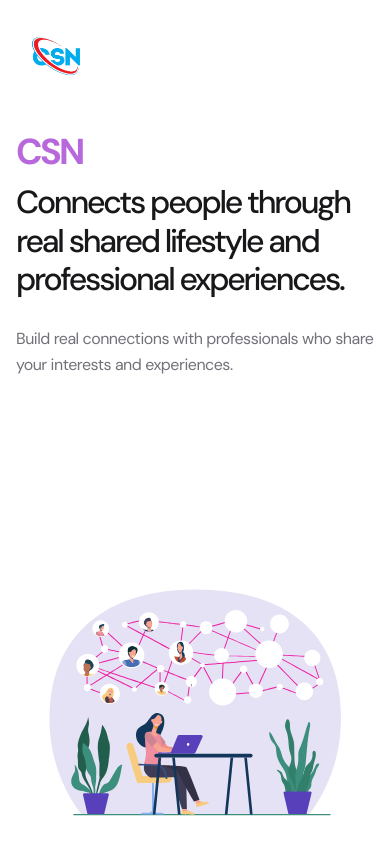
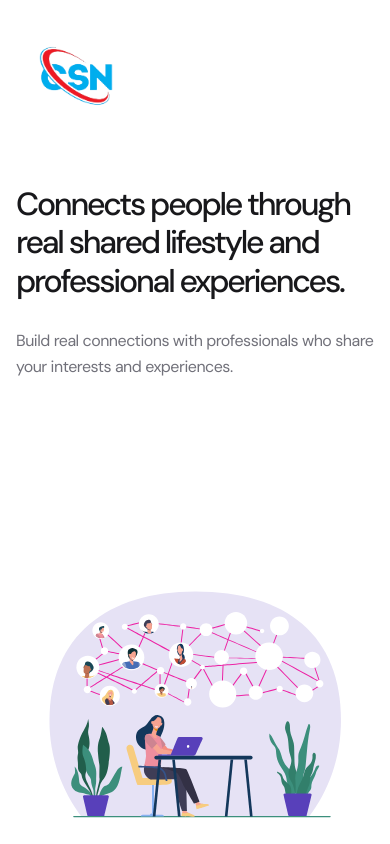
Before and after one commit to chirag-xo/CSN-, a React (Vite) app in the folder client/: page / in a window 390 px wide. Shown: the top 844 px of the page. Built offline with nearby package versions, Linux system fonts and the light colour scheme; a web font is replaced by a local one.

Commit message:
updated responsiveness

```diff
--- a/client/src/components/hero/Hero.tsx
+++ b/client/src/components/hero/Hero.tsx
@@ -18,9 +18,9 @@
             {/* Removed the background image grid */}
 
             {/* Orange CSN */}
-            <div className="orange-cns-container">
+            {/* <div className="orange-cns-container">
                 <div className="orange-cns-text">CSN</div>
-            </div>
+            </div> */}
 
             {/* Main Content - Left Side */}
             <main className="main-content">
--- a/client/src/components/sections/PurposeSection.tsx
+++ b/client/src/components/sections/PurposeSection.tsx
@@ -49,19 +49,42 @@
                 </div>
 
                 {/* Events Section - Inside Dark Container */}
-                <div className="events-section">
-                    <h3 className="events-title">Types of Events</h3>
+                {/* Events Section - Inside Dark Container */}
+                {/* Events Section - Inside Dark Container */}
+                {/* Events Section - Inside Dark Container */}
+                {/* Events Section - Inside Dark Container */}
+                {/*
+                <section className="py-16 w-full">
+                    <div className="max-w-6xl mx-auto px-6">
+                        <h2 className="text-center text-white text-4xl font-semibold mb-10">
+                            Types of Events
+                        </h2>
 
-                    <div className="grid grid-cols-1 sm:grid-cols-2 lg:grid-cols-4 gap-6">
-                        {eventTypes.map((event) => (
-                            <div key={event.number} className="rounded-2xl bg-white/95 p-6 shadow-lg border border-white/20 hover:shadow-xl transition hover:-translate-y-1 h-full flex flex-col">
-                                <p className="text-sm font-semibold text-violet-600">{event.number.padStart(2, '0')}</p>
-                                <h4 className="mt-2 text-lg font-semibold text-slate-900">{event.title}</h4>
-                                <p className="mt-2 text-sm text-slate-600 leading-relaxed">{event.description}</p>
-                            </div>
-                        ))}
+                        <div className="grid sm:grid-cols-2 lg:grid-cols-4 gap-6 w-full">
+                            {eventTypes.map((e, i) => (
+                                <div
+                                    key={i}
+                                    className="rounded-2xl bg-white/95 p-6 shadow-lg border border-white/20 hover:-translate-y-1 hover:shadow-2xl transition-all duration-300 group flex flex-col"
+                                >
+                                    <div className="text-violet-600 font-semibold text-sm mb-2">
+                                        {String(i + 1).padStart(2, "0")}
+                                    </div>
+
+                                    <h3 className="text-gray-900 font-semibold text-lg mb-2">
+                                        {e.title}
+                                    </h3>
+
+                                    <p className="text-gray-600 text-sm leading-relaxed flex-grow">
+                                        {e.description}
+                                    </p>
+
+                                    <div className="mt-4 h-[3px] w-0 bg-gradient-to-r from-violet-600 to-fuchsia-500 rounded-full transition-all duration-300 group-hover:w-full" />
+                                </div>
+                            ))}
+                        </div>
                     </div>
-                </div>
+                </section>
+                */}
             </div>
         </section>
     );
--- a/client/src/styles/mobile-responsive.css
+++ b/client/src/styles/mobile-responsive.css
@@ -50,7 +50,7 @@
         position: absolute !important;
         left: 16px !important;
         top: 16px !important;
-        width: 80px !important;
+        width: 120px !important;
         height: auto !important;
         z-index: 100 !important;
     }
--- a/client/src/styles/original.css
+++ b/client/src/styles/original.css
@@ -472,6 +472,15 @@
         transform: none;
     }
 
+    .logo {
+        top: 80px;
+        width: 242px;
+        /* Reduced by 8px from 250px */
+        height: 172px;
+        /* Reduced by 8px from 180px */
+        /* Reduced by 20px from 135px */
+    }
+
     .main-heading {
         font-size: 44px;
         width: 100%;
@@ -499,6 +508,66 @@
         width: 100%;
         max-width: 860px;
         height: auto;
+    }
+
+    /* Force stacked layout for Hero on Tablet */
+    .landing-page {
+        padding: 300px 20px 20px 20px;
+        /* Top padding to clear absolute Navbar */
+    }
+
+    .main-content {
+        position: static;
+        margin-bottom: 0px;
+        width: 50%;
+        max-width: 50%;
+        height: auto;
+        min-height: unset;
+        padding-top: 250px;
+        /* Kept top padding for alignment */
+    }
+
+    .orange-cns-container {
+        position: static;
+        margin-bottom: 10px;
+        margin-top: 200px;
+        left: auto;
+        top: auto;
+    }
+
+    .main-heading {
+        font-size: 36px;
+        height: auto;
+        min-height: 150px;
+        /* Reduced by 50px */
+        margin-top: 0;
+        width: 100%;
+        max-width: 100%;
+    }
+
+    .subheading {
+        position: static;
+        margin-top: 20px;
+        height: auto;
+        width: 100%;
+    }
+
+    .get-started-button {
+        position: static;
+        margin-top: 30px;
+    }
+
+    .hero-animation-container {
+        position: absolute;
+        right: 20px;
+        top: 250px;
+        width: 45%;
+        max-width: 450px;
+        height: auto;
+        margin: 0;
+        display: flex;
+        align-items: center;
+        justify-content: center;
     }
 }
 
@@ -548,11 +617,14 @@
         margin-bottom: 40px;
         width: 100%;
         max-width: 100%;
+        padding-top: 75px;
+        /* Reduced by 70% from 250px */
     }
 
     .main-heading {
         font-size: 36px;
         height: auto;
+        margin-top: 0;
     }
 
     .subheading {
@@ -590,6 +662,20 @@
 
     .svg-vectors {
         display: none;
+    }
+
+    .orange-cns-container {
+        position: static;
+        margin-bottom: 10px;
+        margin-top: 0;
+        left: auto;
+        top: auto;
+    }
+
+    .main-heading {
+        font-size: 36px;
+        height: auto;
+        margin-top: 0;
     }
 
     .hero-animation-container {
@@ -1270,14 +1356,14 @@
     z-index: 1;
     max-width: 1728px;
     margin: 0 auto;
-    padding: 80px 76px 40px 76px;
+    padding: 40px 76px 20px 76px;
 }
 
 /* Footer CTA Section */
 .footer-cta {
     text-align: center;
     max-width: 900px;
-    margin: 0 auto 60px auto;
+    margin: 0 auto 30px auto;
     display: flex;
     flex-direction: column;
     align-items: center;
@@ -1347,7 +1433,7 @@
     display: flex;
     justify-content: space-between;
     align-items: center;
-    margin-bottom: 40px;
+    margin-bottom: 20px;
 }
 
 /* Footer Logo */
@@ -1356,7 +1442,7 @@
     gap: 15px;
     align-items: center;
     width: 250px;
-    height: 180px;
+    height: 120px;
 }
 
 .footer-logo-image {
@@ -1431,13 +1517,15 @@
 
 @media (max-width: 768px) {
     .footer-content {
-        padding: 40px 20px 25px 20px;
+        padding: 0 20px 10px 20px;
+        /* Removed top padding to shorten height */
     }
 
     .footer-top {
         flex-direction: column;
-        gap: 40px;
-        margin-bottom: 50px;
+        gap: 30px;
+        margin-bottom: 20px;
+        /* Reduced by 20px from 40px */
         align-items: center;
     }
 
@@ -1446,7 +1534,7 @@
     }
 
     .footer-logo-image {
-        height: 60px;
+        height: 100px;
     }
 
     .social-icon-img {
--- a/client/src/styles/purpose.css
+++ b/client/src/styles/purpose.css
@@ -75,24 +75,6 @@
     display: none;
 }
 
-/* Events Section - Dark Background */
-.events-section {
-    background: transparent;
-    padding: 60px 0;
-    margin-top: 0;
-    position: relative;
-}
-
-.events-title {
-    font-family: 'DM Sans', sans-serif;
-    font-weight: 500;
-    font-size: 53px;
-    line-height: 1.2;
-    letter-spacing: -0.05em;
-    color: #FFFFFF;
-    margin: 0 0 40px 0;
-    text-align: center;
-}
 
 /* Responsive Design */
 @media (max-width: 1200px) {
@@ -109,14 +91,6 @@
         font-size: 18px;
     }
 
-    .events-section {
-        padding: 100px 40px 80px 40px;
-    }
-
-    .events-title {
-        font-size: 40px;
-        margin-bottom: 50px;
-    }
 }
 
 @media (max-width: 768px) {
@@ -141,15 +115,6 @@
         margin-bottom: 16px;
     }
 
-    .events-section {
-        padding: 80px 20px 60px 20px;
-        margin-top: -80px;
-    }
-
-    .events-title {
-        font-size: 32px;
-        margin-bottom: 40px;
-    }
 
     .purpose-image-container {
         margin-top: 30px;
```
